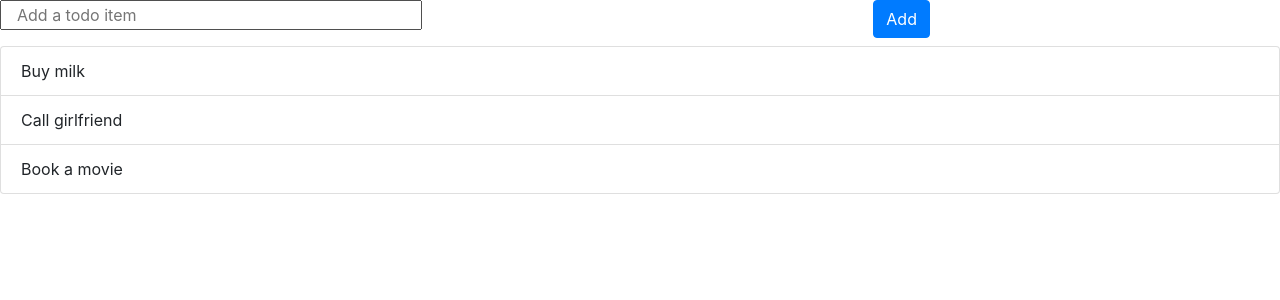
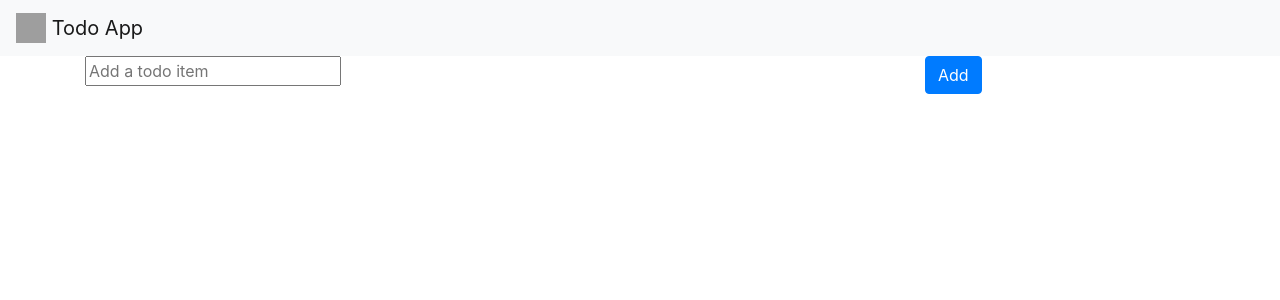
Before and after one commit to MilesUpHQ/todo-atworks, a React (Create React App) app: page / in a window 1280 px wide. Shown: the top 300 px of the page. Built offline with nearby package versions, Linux system fonts and the light colour scheme; grey boxes are pictures that could not be loaded.

Commit message:
Todo app works fine now

```diff
--- a/public/index.html
+++ b/public/index.html
@@ -15,7 +15,15 @@
   <noscript>
     You need to enable JavaScript to run this app.
   </noscript>
-  <div id="root"></div>
+  <nav class="navbar navbar-light bg-light">
+    <a class="navbar-brand" href="#">
+      <img src="/docs/4.1/assets/brand/bootstrap-solid.svg" width="30" height="30" class="d-inline-block align-top" alt="">
+      Todo App
+    </a>
+  </nav>
+  <div class="container">
+    <div id="root"></div>
+  </div>
   <!--
       This HTML file is a template.
       If you open it directly in the browser, you will see an empty page.
--- a/src/App.js
+++ b/src/App.js
@@ -6,19 +6,32 @@ class App extends React.Component {
   constructor(props) {
     super(props);
     this.state = {
-      items: [
-        'Buy milk',
-        'Call girlfriend',
-        'Book a movie'
-      ]
+      items: []
     }
+  }
+
+  addTodo(item) {
+    this.setState({
+      items: [...this.state.items, item]
+    })
+  }
+
+  removeItem(item) {
+    const index = this.state.items.indexOf(item)
+    console.log(index);
+    const filteredItems = this.state.items.filter(function (item) {
+      return item !== this.state.items[index]
+    }, this)
+    this.setState({
+      items: filteredItems
+    })
   }
 
   render() {
     return (
       <div>
-        <TodoForm />
-        <TodoList items={this.state.items} />
+        <TodoForm addTodo={this.addTodo.bind(this)} />
+        <TodoList items={this.state.items} handleClick={this.removeItem.bind(this)} />
       </div>
     );
   }
--- a/src/form.js
+++ b/src/form.js
@@ -1,19 +1,52 @@
 import React from 'react';
 
 class TodoForm extends React.Component {
+  constructor(props) {
+    super(props);
+    this.state = {
+      input: ''
+    }
+    this.addTodo = this.addTodo.bind(this);
+    this.handleChange = this.handleChange.bind(this);
+  }
+
+
+  addTodo(event) {
+    event.preventDefault();
+    // Ensure a todo was actually entered before submitting
+    if (this.state.input.length > 0) {
+      this.props.addTodo(this.state.input);
+      this.setState({ input: '' });
+    }
+  }
+
+  handleChange(event) {
+    //console.log(event.target.value)
+    this.setState({
+      input: event.target.value
+    })
+  }
+
   render() {
     return (
       <div className="row">
-        <div className="col-8">
+        <div className="col-9">
           <form className="form-group">
             <input
+              onChange={this.handleChange}
               type="text"
               placeholder="Add a todo item"
-              className="col-6"></input>
+              value={this.state.input}
+              className=""></input>
           </form>
         </div>
-        <div className="col-2">
-          <button type="button" className="btn btn-primary">Add</button>
+        <div className="">
+          <input
+            onClick={this.addTodo}
+            type="button"
+            value="Add"
+            className="btn btn-primary">
+          </input>
         </div>
       </div>
     );
--- a/src/todo_list.js
+++ b/src/todo_list.js
@@ -1,11 +1,34 @@
 import React from 'react';
 
 class TodoList extends React.Component {
+  constructor(props) {
+    super(props);
+    this.state = {
+      line: 'none'
+    }
+    this.markItemDone = this.markDone.bind(this);
+  }
+
+  removeItem(item) {
+    console.log("test")
+    this.props.handleClick(item);
+    //this.event.preventDefault();
+  }
+  markDone(event) {
+    event.target.style.textDecoration = "line-through";
+  }
 
   renderList() {
     return this.props.items.map(function (item) {
-      return <li key={item} className="list-group-item">{item}</li>
-    })
+      return (
+        <li
+          key={item}
+          className="list-group-item">
+          <span onClick={this.markDone.bind(this)}>{item}</span>
+          <span onClick={this.removeItem.bind(this, item)} className="float-right">Remove</span>
+        </li >
+      );
+    }, this)
   }
 
   render() {
```
